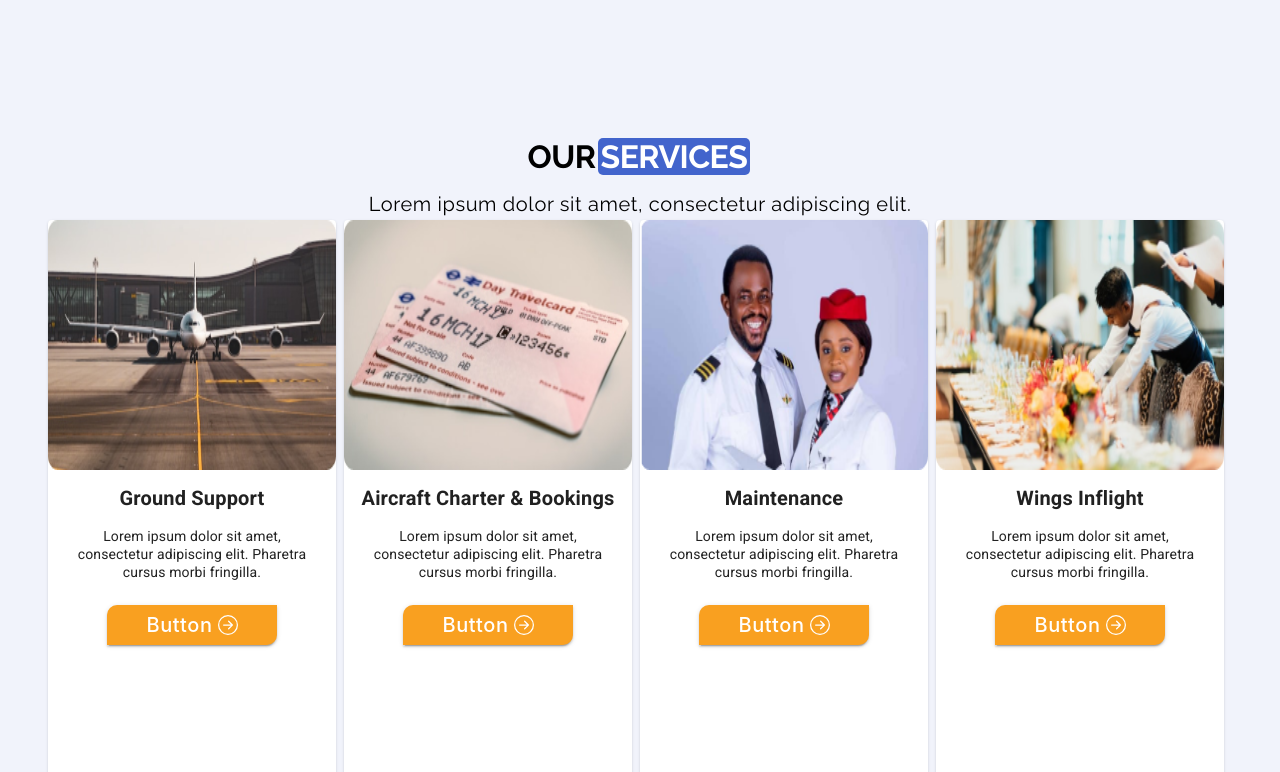
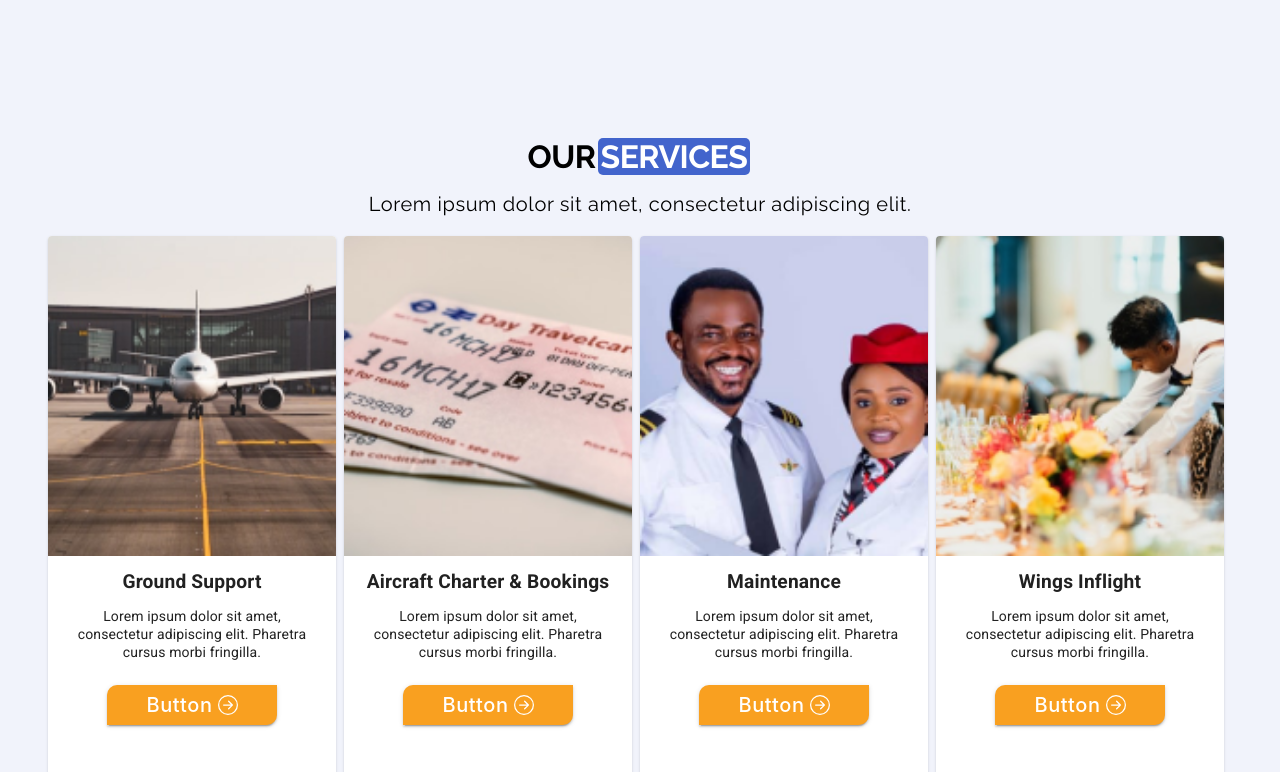
Before and after one commit to NBJ-Developer/nbj-client, a React (Create React App) app: page / in a window 1280 px wide. Shown: the part 2025-2797 px from the top of the page. Built offline with nearby package versions, Linux system fonts and the light colour scheme.

Commit message:
Working on the contents alignment

```diff
--- a/src/App.css
+++ b/src/App.css
@@ -52,6 +52,7 @@
   display: flex;
   justify-content: center;
   align-items: center;
+  height: max-content;
 }
 
 .image {
--- a/src/components/CallToAction/CallToAction.jsx
+++ b/src/components/CallToAction/CallToAction.jsx
@@ -11,6 +11,7 @@ export default function CallToAction() {
     <Box>
       <Box style={{
         backgroundImage: `url(${image})`,
+        backgroundAttachment: 'fix',
         backgroundRepeat: 'no-repeat',
         backgroundSize: '100% 100%',
       }}
--- a/src/components/Hero/Hero.jsx
+++ b/src/components/Hero/Hero.jsx
@@ -34,7 +34,6 @@ function SwipeableHeroStepper() {
           height: '100vh',
           flexGrow: 1,
         }}>
-
       </Box>
       </Box>
 
--- a/src/components/Services/ServicesCard.jsx
+++ b/src/components/Services/ServicesCard.jsx
@@ -12,8 +12,9 @@ import { Box } from '@mui/material';
 export default function ServicesCard({ content }) {
   return (
     <Card sx={{
+      position: 'relative',
       width: {xs: '100%', sm: '90%', md: 320},
-      height: !content.buttonDisplay? 'auto': {xs: '90%', md: '72vh'},
+      height: !content.buttonDisplay? 'auto': {xs: '90%', md: '68vh'},
       pb: {xs: 0, md: 2},
     }}>
       <CardActionArea>
@@ -22,16 +23,18 @@ export default function ServicesCard({ content }) {
           image={content.imgPath}
           alt={content.imgPath}
           style={{
-            height: '250px',
-            objectFit: 'fill',
+            objectFit: 'cover',
+            height: '40vh',
+            objectFit: 'cover',
           }}
         />
         <CardContent>
-          <Typography gutterBottom component="div" sx={{
+          <Typography gutterBottom component="div"
+          sx={{
             font: 'Open Sans',
             fontWeight: '600',
-            fontSize: {xs: '18px', sm: '19px',  md: '20px'},
-            lineHeight: {xs: '28px', sm: '32px',  md: '25px'},
+            fontSize: {xs: '18px', sm: '19px',  md: '1.5vw'},
+            lineHeight: {xs: '28px', sm: '32px',  md: '1.5vw'},
             textAlign: content.justify === 'left' || !content.buttonDisplay? 'left': 'center',
           }}>
             {content.label}
--- a/src/components/SideAttraction/SideAttraction.jsx
+++ b/src/components/SideAttraction/SideAttraction.jsx
@@ -39,7 +39,7 @@ function SideAttraction() {
   return (
     <div>
       <Box sx={{
-        mt: 16,
+        mt: 22,
         display: 'flex',
         width: '100%',
         height: '550px',
--- a/src/components/Testimonials/Testimonials.jsx
+++ b/src/components/Testimonials/Testimonials.jsx
@@ -3,7 +3,6 @@ import Box from '@mui/material/Box';
 import Typography from '@mui/material/Typography';
 import TestimonialsPapper from '../papper/TestimonialsPapper';
 import Slider from '../../elements/Slidereffect/Slidereffect'
-import { Grid } from '@mui/material';
 
 export default function Testimonials() {
     const data = [
@@ -75,6 +74,8 @@ export default function Testimonials() {
           What our <span className='orangeSpan'>Clients</span>   have to say
         </Typography>
         <Box sx={{
+          pl: {xs: 4, sm: 4, md: 6},
+          pr: {xs: 4, sm: 4, md: 2},
           width: '100%',
           display: 'flex',
           justifyContent: 'center',
@@ -82,19 +83,17 @@ export default function Testimonials() {
           <Box sx={{
             display: 'flex',
             flexDirection: {xs: 'column', md: 'row'},
-            justifyContent: 'center',
-            alignItems: 'center',
-            px: 6,
+            '& > :not(style)': {
+            mr: {xs: 0, md: 4},
+            width:  {xs: '65vw', sm: '65vw', md: 400},
+            height: 270,
+            },
           }}>
-            <Grid container spacing={2}>
-              <Grid item xs={4}>
             <Slider slideComponent={
               <Box>
                 <TestimonialsPapper data={data[0]}/>
               </Box>
              }/>
-              </Grid>
-              <Grid item xs={4}>
             <Slider slideComponent={
               <Box sx={{
                 pt: {xs: 0, md: 8},
@@ -102,8 +101,6 @@ export default function Testimonials() {
                 <TestimonialsPapper data={data[1]}/>
               </Box>
             }/>
-              </Grid>
-              <Grid item xs={4}>
             <Slider slideComponent={
               <Box sx={{
                 pt: {xs: 0, md: 16},
@@ -111,8 +108,6 @@ export default function Testimonials() {
                 <TestimonialsPapper data={data[2]}/>
               </Box>
             }/>
-              </Grid>
-            </Grid>
           </Box>
         </Box>
 
--- a/src/elements/Slidereffect/ImageSlider.jsx
+++ b/src/elements/Slidereffect/ImageSlider.jsx
@@ -38,6 +38,7 @@ const ImageSlider = ({ slides }) => {
         <Box
         component="img"
         sx={{
+          objectFit: 'cover',
           display: 'block',
           width: '100%',
           height: '100vh',
```
Lines whose indentation alone changed are shown as unchanged.
